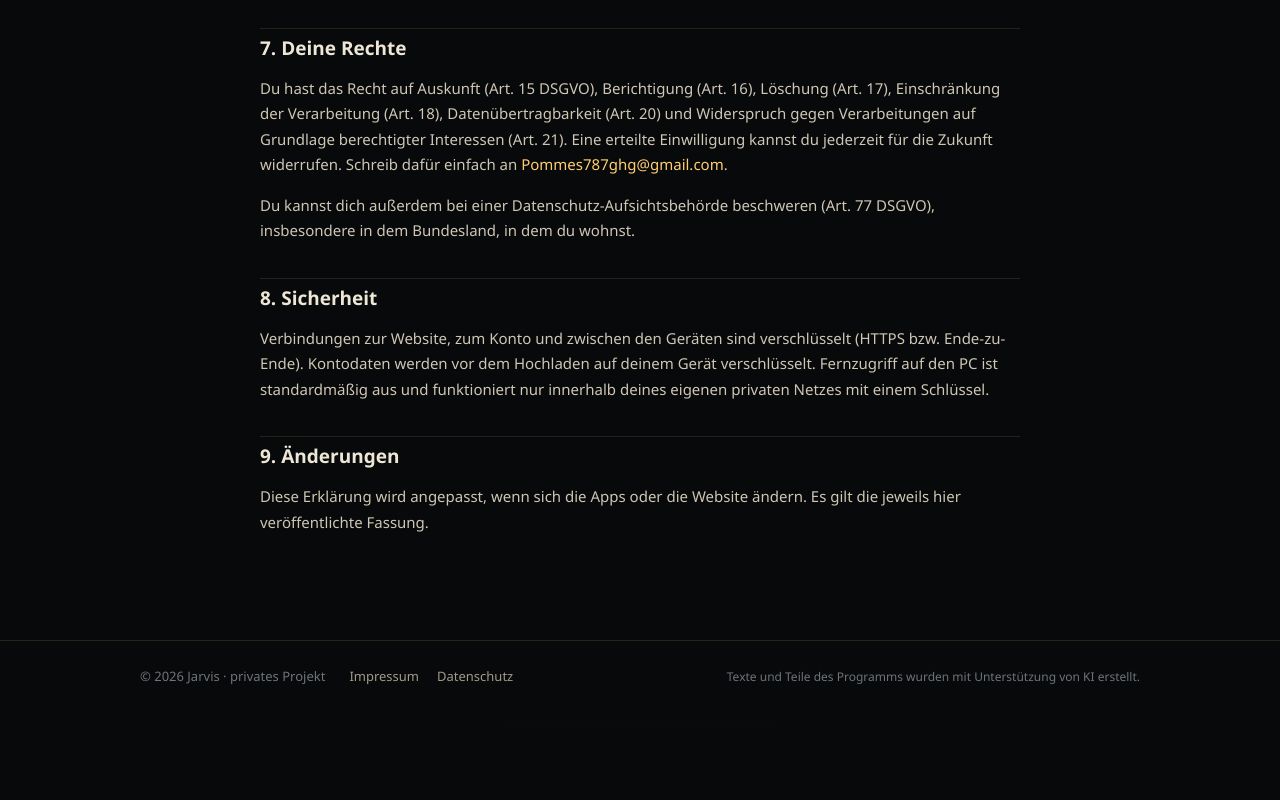
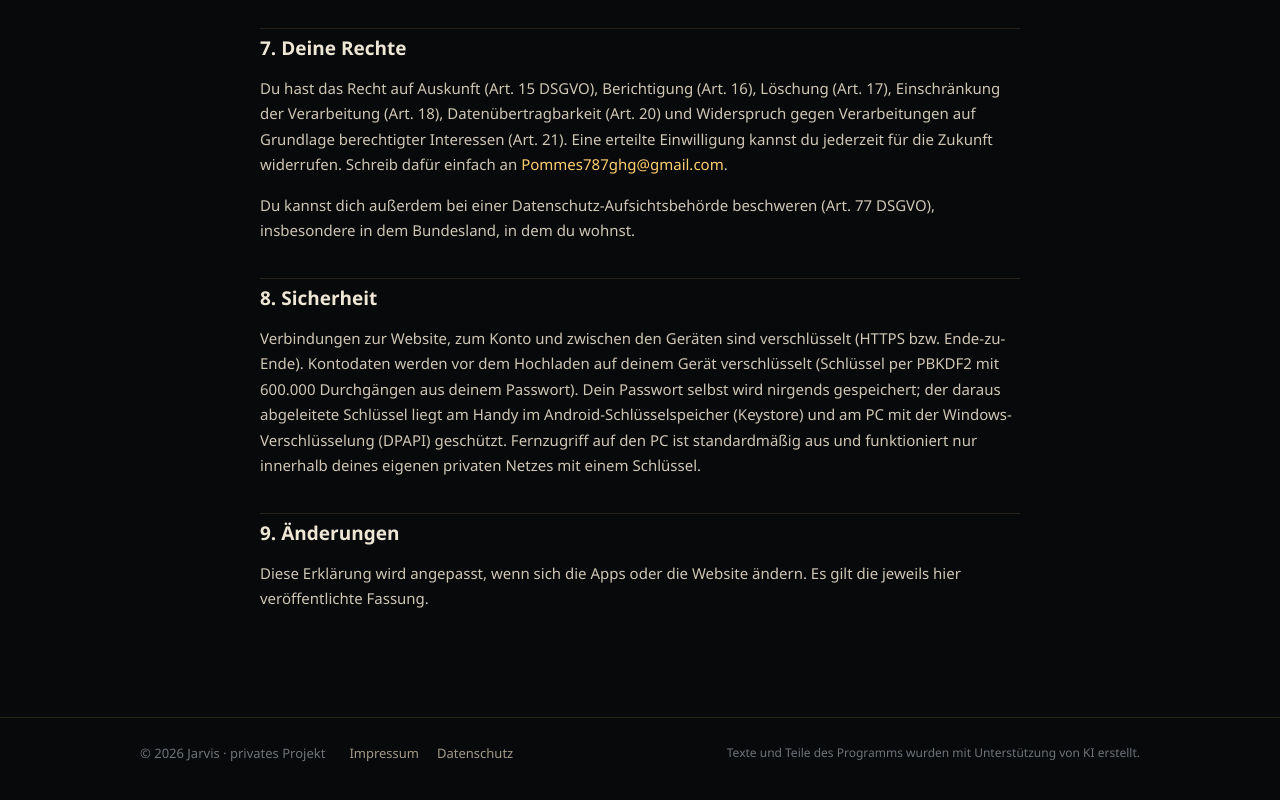
Before and after one commit to sky3nb-prog/jarvis-android, a plain HTML site: page datenschutz.html in a window 1280 px wide. Shown: the part 4149-4949 px from the top of the page. Before the commit the page ends 4874 px from the top, so only its background shows below. Drawn offline with Linux system fonts and the light colour scheme.

Commit message:
Datenschutz: Schlüssel-Speicherung beschrieben
Co-Authored-By: Claude Opus 5.5 <noreply@anthropic.com>
Claude-Session: https://claude.ai/code/session_016iWECWh7C8Md1niajPCo84

```diff
--- a/datenschutz.html
+++ b/datenschutz.html
@@ -94,7 +94,7 @@
 <p>Du kannst dich außerdem bei einer Datenschutz-Aufsichtsbehörde beschweren (Art. 77 DSGVO), insbesondere in dem Bundesland, in dem du wohnst.</p>
 
 <h2>8. Sicherheit</h2>
-<p>Verbindungen zur Website, zum Konto und zwischen den Geräten sind verschlüsselt (HTTPS bzw. Ende-zu-Ende). Kontodaten werden vor dem Hochladen auf deinem Gerät verschlüsselt. Fernzugriff auf den PC ist standardmäßig aus und funktioniert nur innerhalb deines eigenen privaten Netzes mit einem Schlüssel.</p>
+<p>Verbindungen zur Website, zum Konto und zwischen den Geräten sind verschlüsselt (HTTPS bzw. Ende-zu-Ende). Kontodaten werden vor dem Hochladen auf deinem Gerät verschlüsselt (Schlüssel per PBKDF2 mit 600.000 Durchgängen aus deinem Passwort). Dein Passwort selbst wird nirgends gespeichert; der daraus abgeleitete Schlüssel liegt am Handy im Android-Schlüsselspeicher (Keystore) und am PC mit der Windows-Verschlüsselung (DPAPI) geschützt. Fernzugriff auf den PC ist standardmäßig aus und funktioniert nur innerhalb deines eigenen privaten Netzes mit einem Schlüssel.</p>
 
 <h2>9. Änderungen</h2>
 <p>Diese Erklärung wird angepasst, wenn sich die Apps oder die Website ändern. Es gilt die jeweils hier veröffentlichte Fassung.</p>
```
